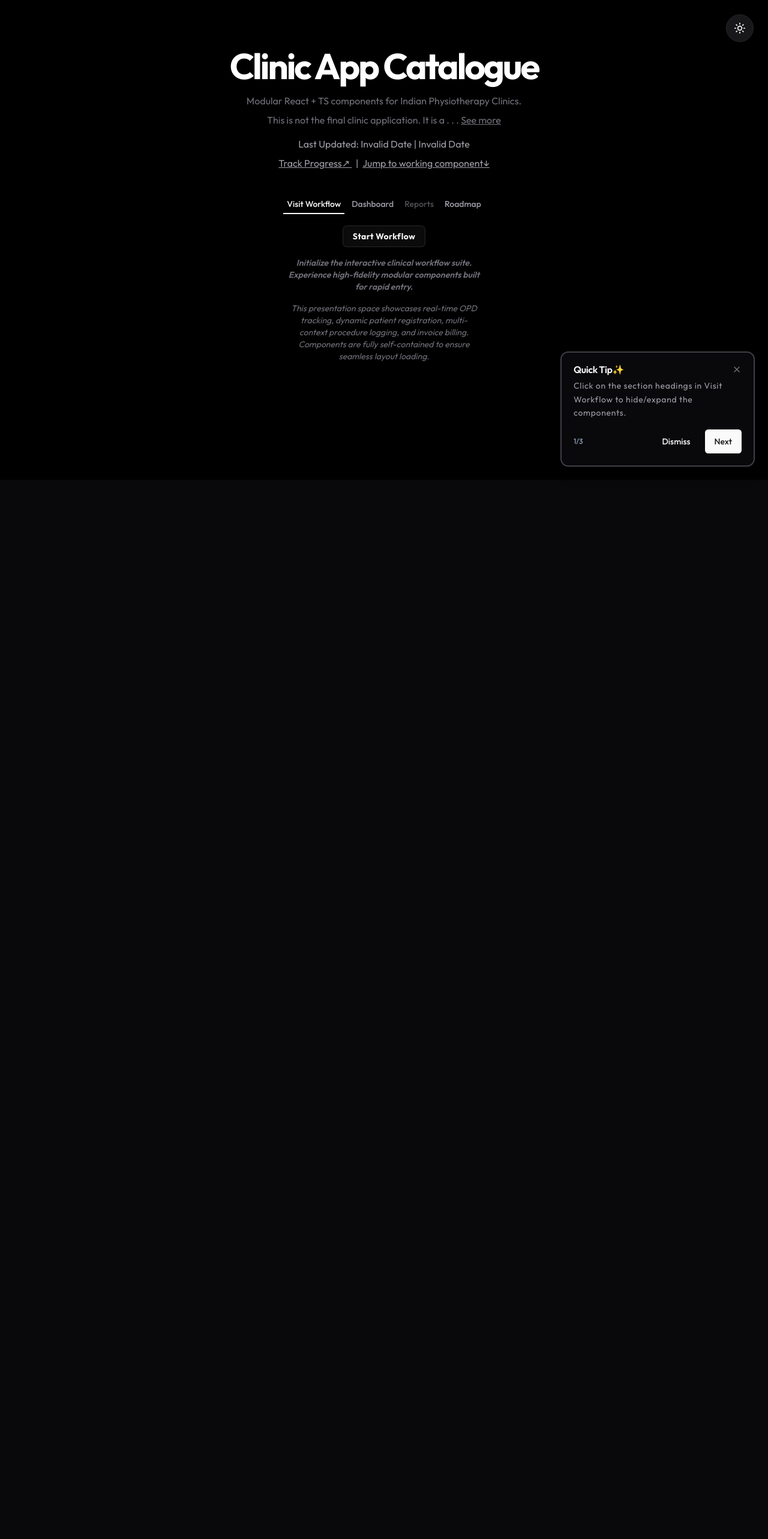
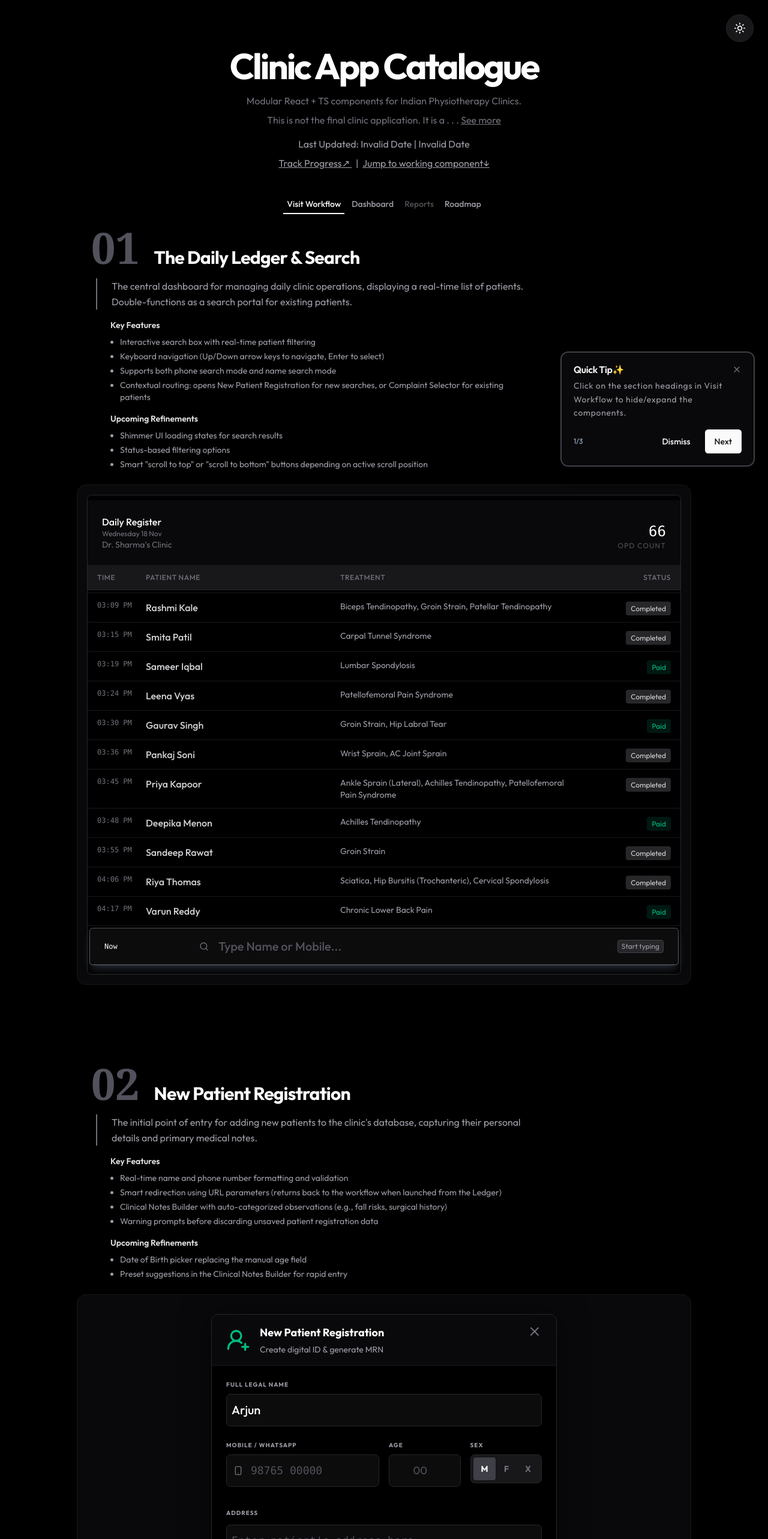
Before and after one commit to omsrivastava512/clinic-demo, a React (Vite) app: page / in a window 1280 px wide. Shown: the top 2566 px of the page at 60% size. Before the commit the page ends 800 px from the top, so only its background shows below. Built offline with nearby package versions, Linux system fonts and the light colour scheme.

Commit message:
Show catalogue demos on load

```diff
--- a/src/features/patient/NewPatientIntake/index.tsx
+++ b/src/features/patient/NewPatientIntake/index.tsx
@@ -26,6 +26,7 @@ const validateFormData = (data: FormData): string[] => {
 
 interface IntakeProps {
     initialName?: string;
+    autoFocus?: boolean;
     onClose: () => void;
     onSubmit: (v: FormData) => void;
 
@@ -105,7 +106,7 @@ const initialFormData: FormData = {
     address: "",
 }
 
-export const NewPatientIntake: React.FC<IntakeProps> = ({ initialName = '', onClose, onSubmit }) => {
+export const NewPatientIntake: React.FC<IntakeProps> = ({ initialName = '', autoFocus = true, onClose, onSubmit }) => {
 
     const initializeName = (f: FormData) => ({ ...f, name: validateAndCapitalizeName(initialName) })
 
@@ -142,6 +143,7 @@ export const NewPatientIntake: React.FC<IntakeProps> = ({ initialName = '', onCl
                 <NameInput
                     patientName={formData.name}
                     changeName={(value) => dispatch({ type: 'CHANGE_NAME', value })}
+                    autoFocus={autoFocus}
                 />
 
                 {/* ROW 2: VITAL DEMOGRAPHICS  */}
@@ -195,8 +197,9 @@ export default NewPatientIntake;
 type NameInputProps = {
     patientName: FormData['name'],
     changeName(v: FormData['name']): void
+    autoFocus: boolean
 }
-const NameInput = ({ patientName, changeName }: NameInputProps) => (
+const NameInput = ({ patientName, changeName, autoFocus }: NameInputProps) => (
     <div>
         <label className="text-[10px] font-bold text-zinc-400 uppercase tracking-widest mb-2 block">Full Legal Name</label>
         <Input
@@ -206,7 +209,7 @@ const NameInput = ({ patientName, changeName }: NameInputProps) => (
             onChange={(e) => changeName(e.currentTarget.value)}
             placeholder="e.g. Ramesh Gupta"
             className="text-xl font-medium"
-            autoFocus
+            autoFocus={autoFocus}
         />
     </div>
 )
--- a/src/pages/vistitworkflow.tsx
+++ b/src/pages/vistitworkflow.tsx
@@ -7,12 +7,7 @@ import ComplaintSelector from '@/features/visit/ComplaintSelector';
 import InvoiceBuilder from '@/features/visit/InvoiceBuilder';
 import ProcedureLogger from '@/features/visit/ProcedureLogger';
 import type { InvoiceItem } from '@/types';
-import { useState } from 'react';
-import { Button } from '@/components/ui/button';
 const VisitWorkflow = () => {
-
-    const [isStarted, setIsStarted] = useState(false)
-    const start = () => setIsStarted(true)
 
     // Dummy Handlers for display purposes
     const handleInvoiceLog = (i: InvoiceItem[]) => {
@@ -21,19 +16,6 @@ const VisitWorkflow = () => {
         alert("Bill Generated: ₹" + totalCost)
     };
 
-    if (!isStarted) return (
-        <div className='flex flex-col items-center justify-center text-center gap-4 max-w-xs mx-auto'>
-            <Button
-                onClick={start}
-                variant="outline" size="lg"
-                className={"p-4  font-bold tracking-wide"}
-            >
-                Start Workflow
-            </Button>
-            <em className='text-sm text-zinc-500 font-semibold '>Initialize the interactive clinical workflow suite. Experience high-fidelity modular components built for rapid entry.</em>
-            <em className='text-sm text-zinc-500 '>This presentation space showcases real-time OPD tracking, dynamic patient registration, multi-context procedure logging, and invoice billing. Components are fully self-contained to ensure seamless layout loading.</em>
-        </div>
-    );
     // NOTE: Wording in these presentation sections was updated to be highly user-centric and feature-focused,
     // avoiding developer-facing jargon (like O(1) sets or dual-column mapping) in favor of clear product utility descriptions.
     return (
@@ -55,7 +37,7 @@ const VisitWorkflow = () => {
                 <DailyLedger />
             </PresentationSection>
 
-            <PresentationSection hidden title="New Patient Registration"
+            <PresentationSection title="New Patient Registration"
                 number='02'
                 description="The initial point of entry for adding new patients to the clinic's database, capturing their personal details and primary medical notes."
                 features={[
@@ -70,7 +52,7 @@ const VisitWorkflow = () => {
                 ]}
                 className="flex gap-5 flex-wrap" tag='register'
             >
-                <NewPatientIntake onClose={() => { }} initialName="Arjun" onSubmit={() => { }} />
+                <NewPatientIntake onClose={() => { }} initialName="Arjun" autoFocus={false} onSubmit={() => { }} />
             </PresentationSection>
 
             <PresentationSection title="Complaint Selector (Diagnosis)"
```
